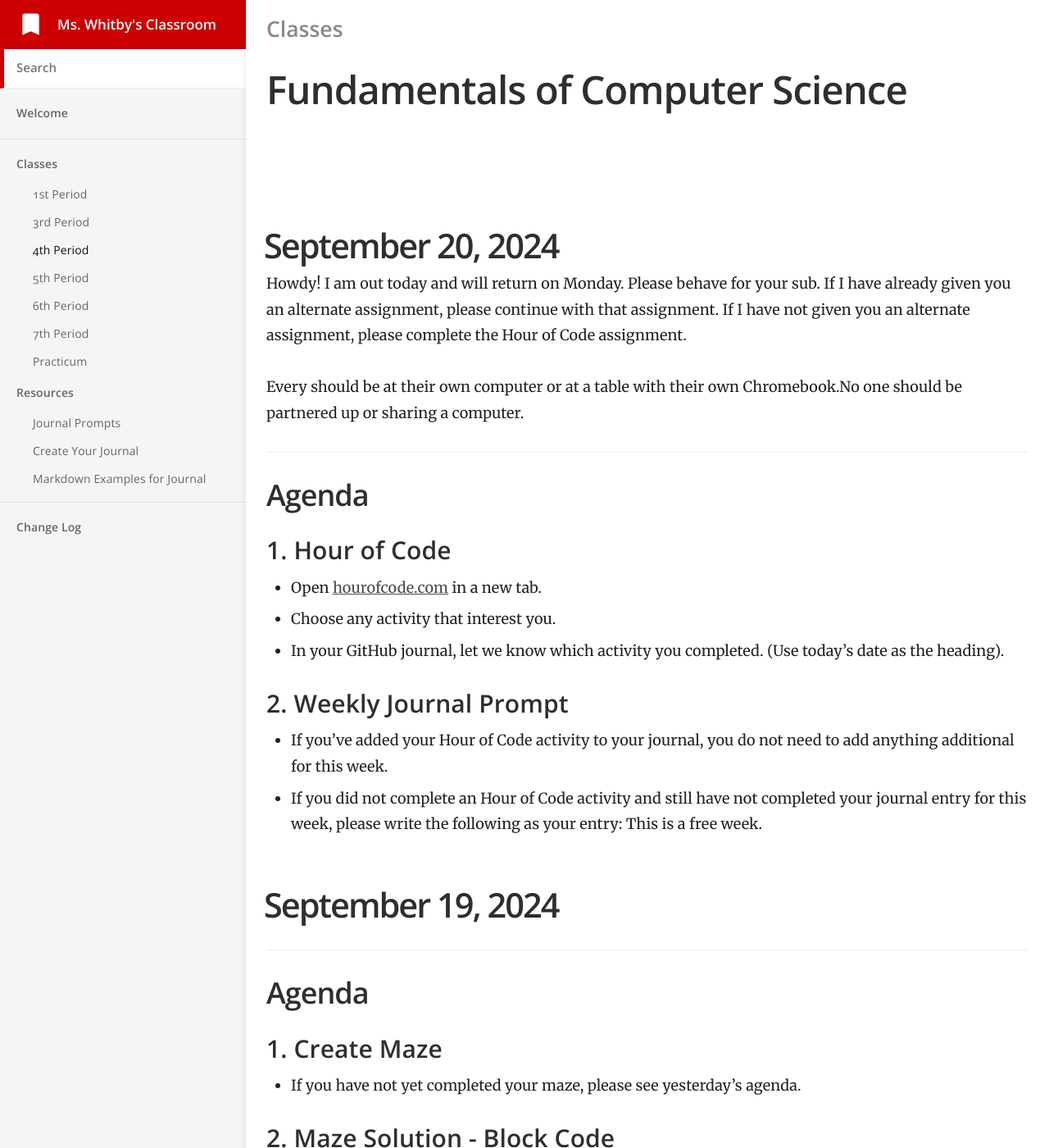
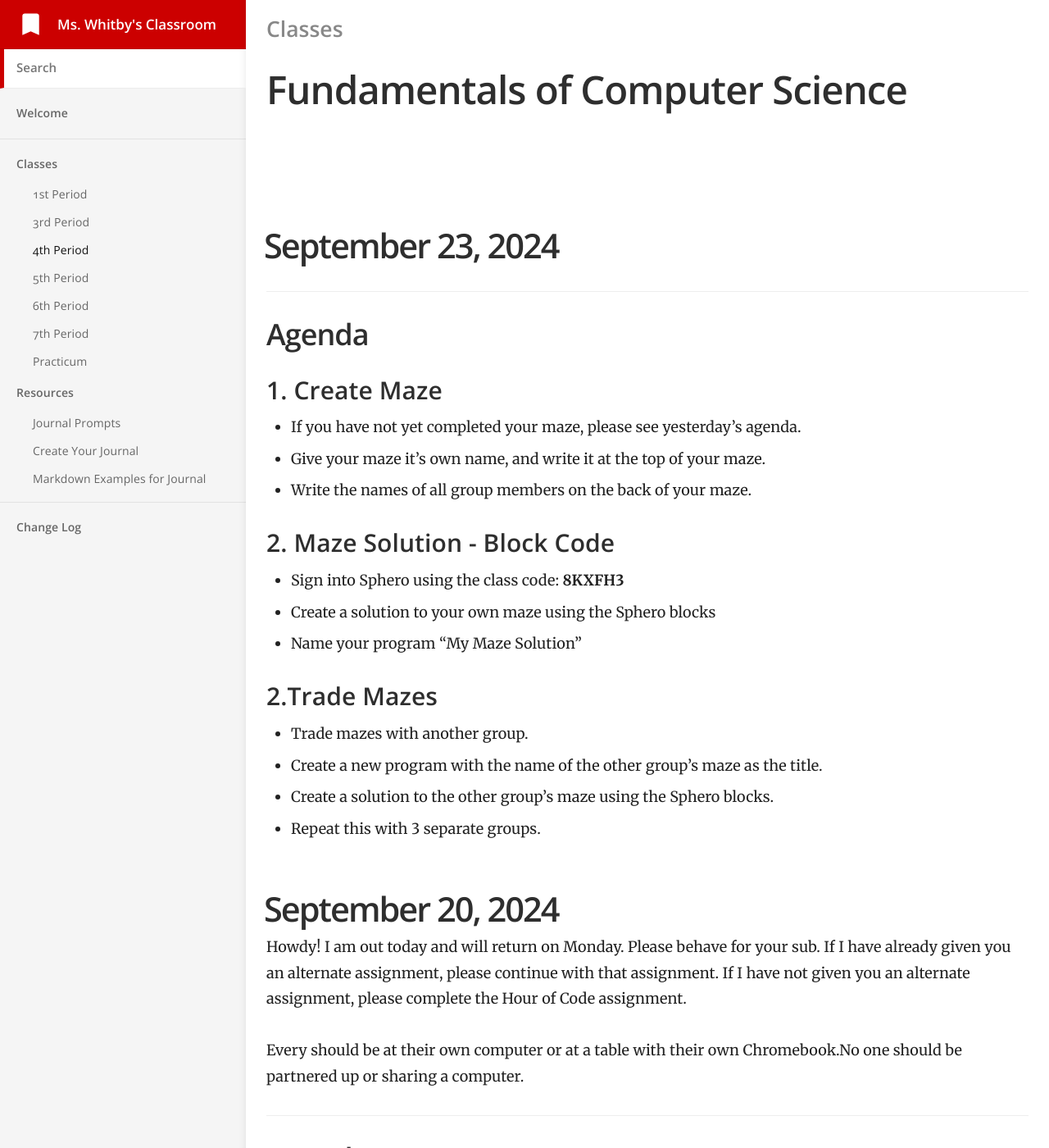
Before and after one commit to mswhitby/classroom, a Jekyll site: the page built from _docs/classes/4th.md, in a window 1280 px wide and 1400 px high. Shown: the whole window at 82% size. Built offline with Jekyll 4.4.1, drawn with Linux system fonts in a browser that asks for light colours.

Commit message:
Updated lesson

```diff
--- a/_docs/classes/4th.md
+++ b/_docs/classes/4th.md
@@ -4,6 +4,29 @@ subtitle: Fundamentals of Computer Science
 category: Classes
 order: 3
 ---
+
+# September 23, 2024
+
+## Agenda
+
+### 1. Create Maze
+
+- If you have not yet completed your maze, please see yesterday's agenda.
+- Give your maze it's own name, and write it at the top of your maze.
+- Write the names of all group members on the back of your maze.
+
+### 2. Maze Solution - Block Code
+
+- Sign into Sphero using the class code: **8KXFH3**
+- Create a solution to your own maze using the Sphero blocks
+- Name your program "My Maze Solution"
+
+### 2.Trade Mazes
+
+- Trade mazes with another group.
+- Create a new program with the name of the other group's maze as the title.
+- Create a solution to the other group's maze using the Sphero blocks.
+- Repeat this with 3 separate  groups.
 
 # September 20, 2024
 
```
